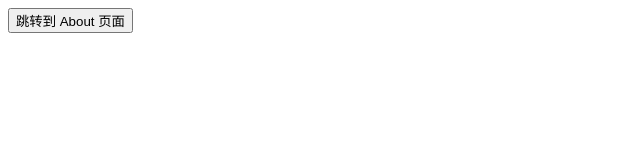
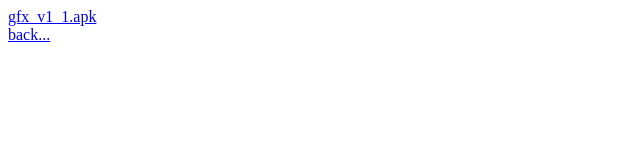
Before and after one commit to YHSabc233/yhsabc233.github.io, a plain HTML site: page yhsabc233_apks_files.html in a window 1280 px wide. Shown: the whole page, without its empty margins (0-640 px from the left). Drawn offline with Linux system fonts and the light colour scheme.

Commit message:
Update and rename test.html to yhsabc233_apks_files.html

```diff
--- a/test.html
+++ b/yhsabc233_apks_files.html
@@ -3,12 +3,12 @@
 <head>
     <meta charset="UTF-8">
     <meta name="viewport" content="width=device-width, initial-scale=1.0">
-    <title>跳转页面示例</title>
+    <title>安装包存放目录</title>
 </head>
 <body>
 
-<!-- 使用 <a> 标签直接跳转 -->
-<a href="about.html"><button>跳转到 About 页面</button></a>
+<a href="gfx_v1_1.apk">gfx_v1_1.apk</a>
+<br><a href="main/index.html">back...</a>
 
 </body>
 </html>
```
